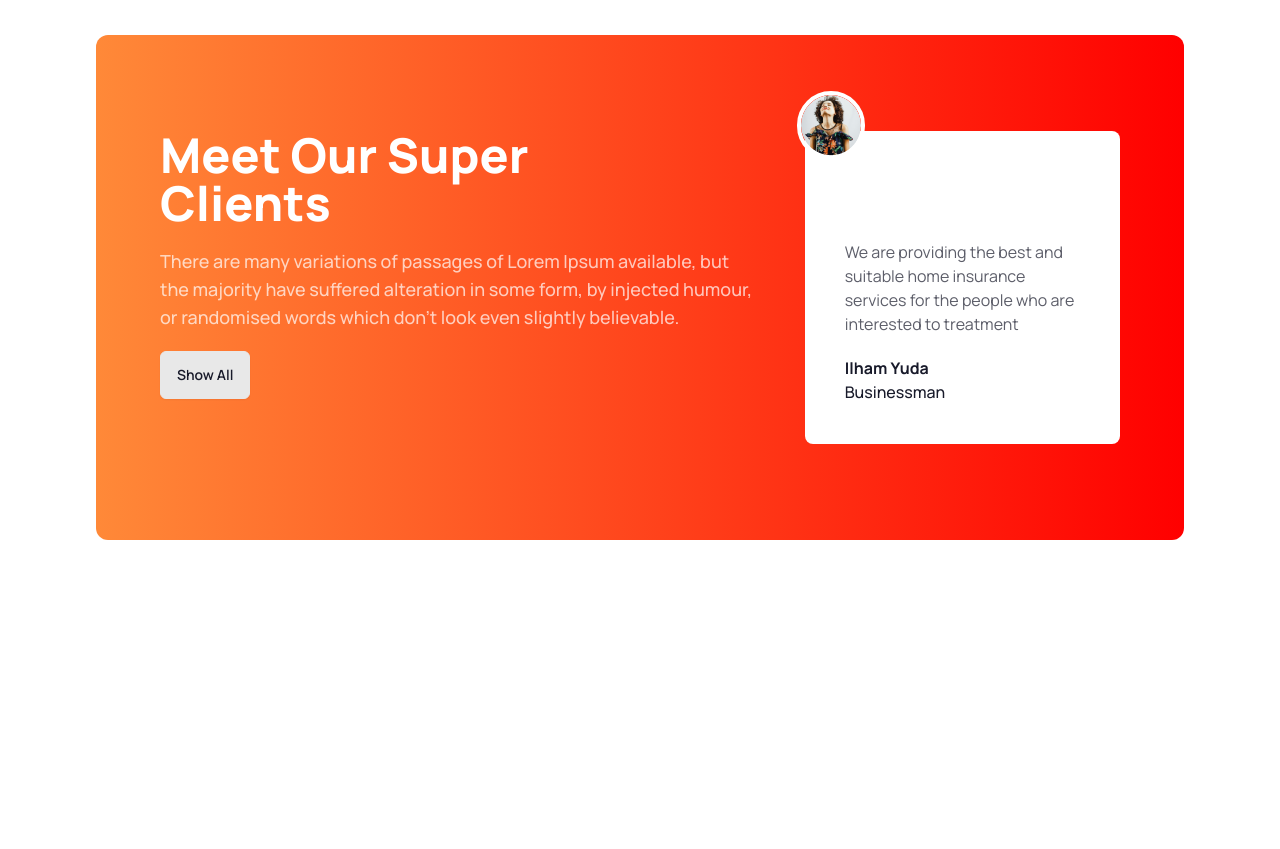
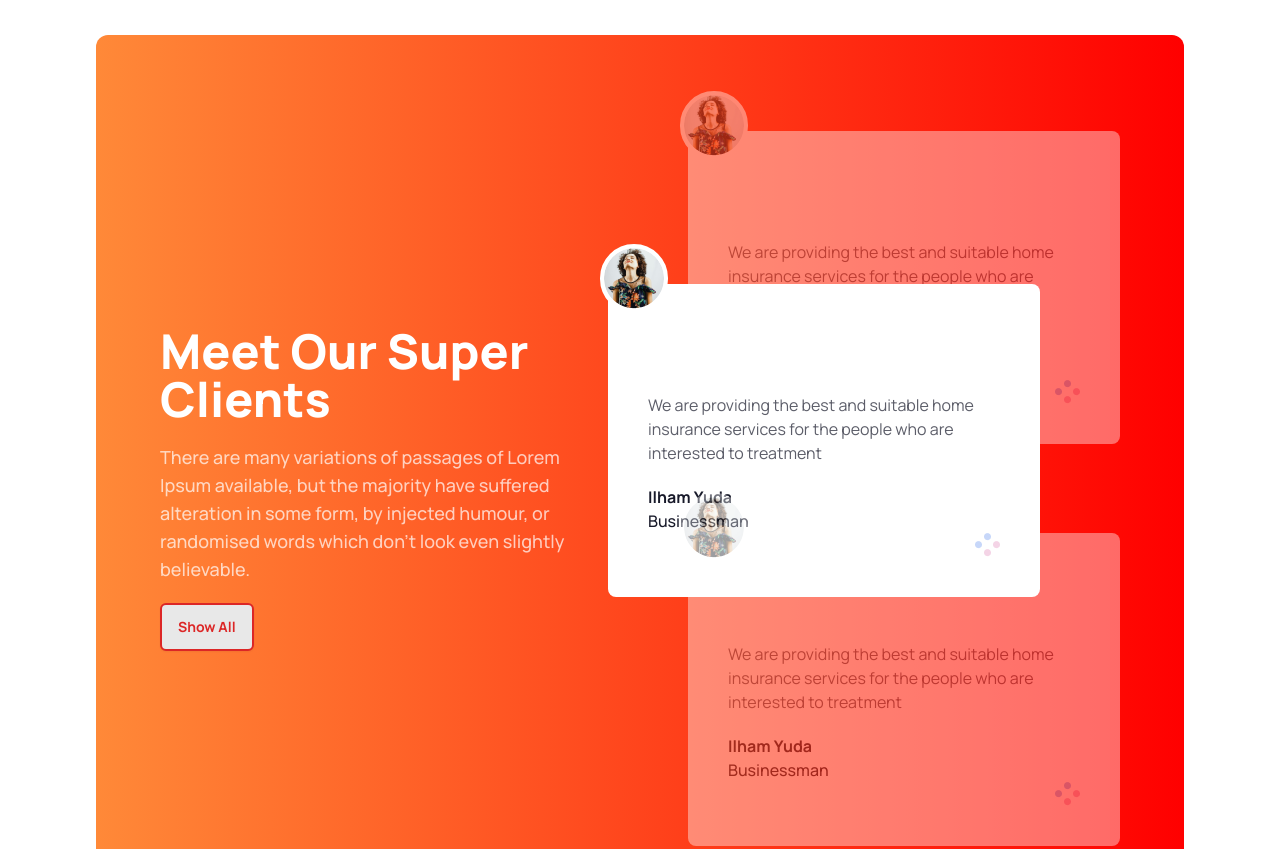
Before and after one commit to mstsurnalyakter/tea-house, a plain HTML site: page index.html in a window 1280 px wide. Shown: the part 2000-2849 px from the top of the page. Before the commit the page ends 2636 px from the top, so only its background shows below. Drawn offline with nearby package versions, Linux system fonts and the light colour scheme.

Commit message:
customer review added

```diff
--- a/index.html
+++ b/index.html
@@ -208,21 +208,22 @@
       </section>
 
       <!--  Super Clients client section -->
-      <section class="my-24 flex flex-col lg:flex-row gap-12 rounded-xl bg-gradient-to-l from-[#F00] to-[#FF8938] px-16 py-24">
-        <div class="space-y-5">
+      <section class="my-24 flex flex-col lg:gap-24 lg:items-center lg:flex-row gap-16 rounded-xl bg-gradient-to-l from-[#F00] to-[#FF8938] px-16 py-24">
+        <div class="space-y-5 flex-1">
           <h2 class="text-2xl md:text-4xl lg:text-5xl font-extrabold text-white">
             Meet Our Super <br> Clients
           </h2>
           <p class="text-lg font-medium text-white opacity-70">
             There are many variations of passages of Lorem Ipsum available, but the majority have suffered alteration in some form, by injected humour, or randomised words which don't look even slightly believable.
           </p>
-          <button class="btn  rounded-md">Show All</button>
+          <button class="btn text-red-600 border-2 border-red-600 font-bold rounded-md">Show All</button>
         </div>
 
-        <div>
-            <!-- review -->
-            <div class="p-10 rounded-lg bg-white">
-                <img src="./images/client.png" class="-translate-x-12 -translate-y-20 border-4 rounded-full border-white" alt="">
+        <!-- review container -->
+        <div class="flex-1">
+            <!-- next review -->
+            <div class="p-10  opacity-40 -mb-56 rounded-lg bg-white">
+                <img src="./images/client.png" class="-translate-x-12 -translate-y-20 border-4 rounded-full border-white bg-white" alt="">
                 <p class="opacity-70">
                     We are providing the best and suitable home insurance services for the people who are interested to treatment
                 </p>
@@ -230,7 +231,42 @@
                 <p class="font-medium">
                     Businessman
                 </p>
+               <div class="flex justify-end">
+                 <img src="./images/circles.png" alt="">
+               </div>
             </div>
+
+            <!-- current review -->
+            <div class="p-10 -translate-x-10  lg:-translate-x-20 translate-y-16 rounded-lg bg-white">
+                <img src="./images/client.png" class="-translate-x-12 -translate-y-20 border-4 rounded-full border-white bg-white" alt="">
+                <p class="opacity-70">
+                    We are providing the best and suitable home insurance services for the people who are interested to treatment
+                </p>
+                <h3 class="font-bold mt-5">Ilham Yuda</h3>
+                <p class="font-medium">
+                    Businessman
+                </p>
+               <div class="flex justify-end">
+                 <img src="./images/circles.png" alt="">
+               </div>
+            </div>
+
+            <!-- previous review -->
+            <div class="p-10 opacity-40 rounded-lg bg-white">
+                <img src="./images/client.png" class="-translate-x-12 -translate-y-20 border-4 rounded-full border-white bg-white" alt="">
+                <p class="opacity-70">
+                    We are providing the best and suitable home insurance services for the people who are interested to treatment
+                </p>
+                <h3 class="font-bold mt-5">Ilham Yuda</h3>
+                <p class="font-medium">
+                    Businessman
+                </p>
+               <div class="flex justify-end">
+                 <img src="./images/circles.png" alt="">
+               </div>
+            </div>
+
+
         </div>
 
       </section>
```
